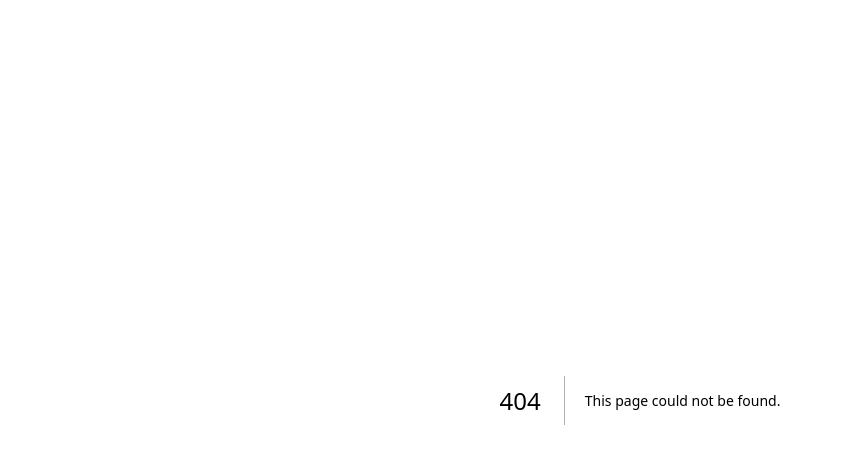
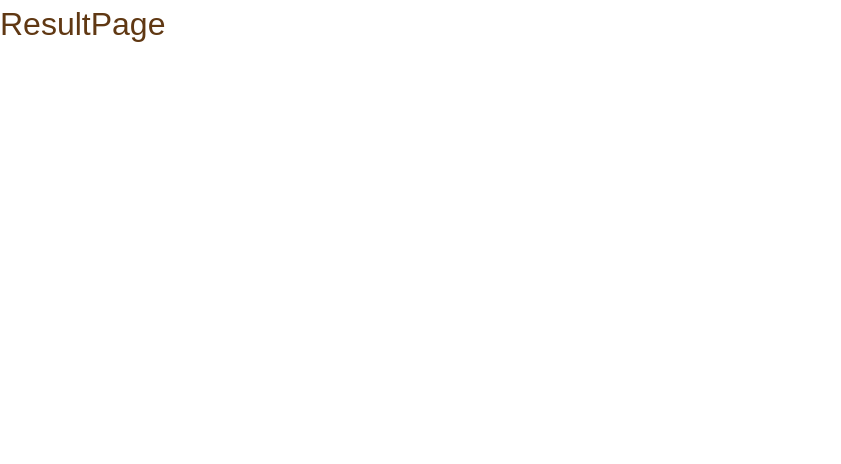
Before and after one commit to uchida189/needsfoods, a Next.js app: page /pages/ResultPage in a window 1280 px wide. Before the commit this address had no page. Shown: the top 464 px of the page, without its empty margins (0-841 px from the left). Built offline with nearby package versions, Linux system fonts and the light colour scheme.

Commit message:
add:ResultPageを作成

```diff
--- /dev/null
+++ b/app/pages/ResultPage/page.tsx
@@ -0,0 +1,9 @@
+import React from "react";
+
+export default function ResultPage() {
+  return (
+    <div>
+      <p className="text-headline-1 text-sub">ResultPage</p>
+    </div>
+  );
+}
```
